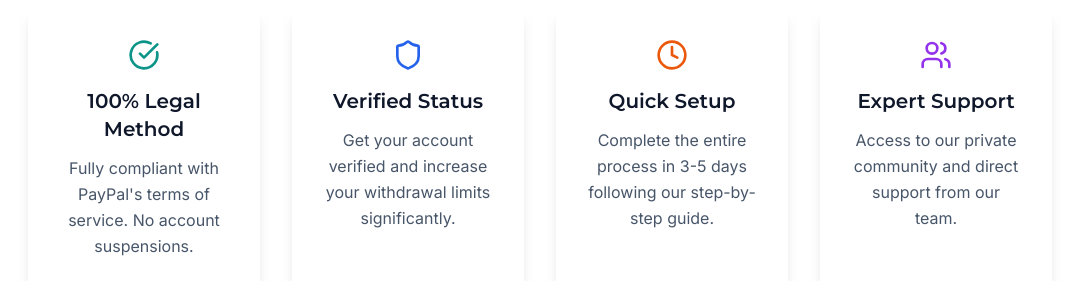
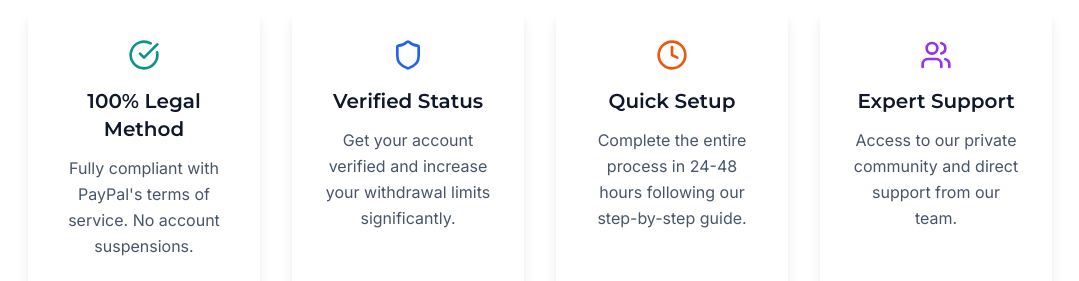
Before and after one commit to nadiipraise/paypal-landing-page, a React (Vite) app: page / in a window 1280 px wide. Shown: the part 1280-1561 px from the top of the page, without its empty margins (100-1179 px from the left). Built offline with nearby package versions, Linux system fonts and the light colour scheme.

Commit message:
Refactor: Shorten quick setup guide description
Shortened the description for the "Quick Setup" benefit to improve conciseness.

```diff
--- a/src/pages/Index.tsx
+++ b/src/pages/Index.tsx
@@ -158,7 +158,7 @@ const Index = () => {
               {
                 icon: <Clock className="text-orange-600" size={32} />,
                 title: "Quick Setup",
-                description: "Complete the entire process in 3-5 days following our step-by-step guide."
+                description: "Complete the entire process in 24-48 hours following our step-by-step guide."
               },
               {
                 icon: <Users className="text-purple-600" size={32} />,
```
